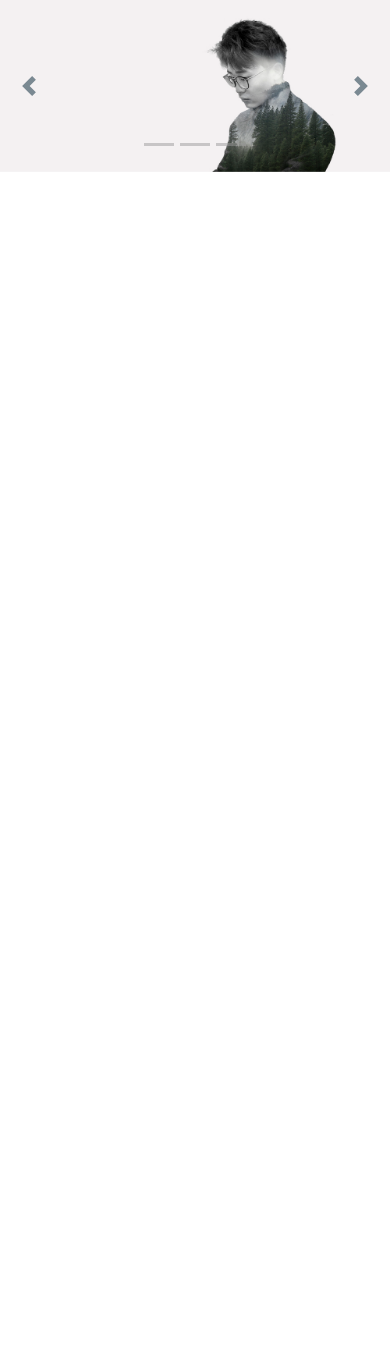
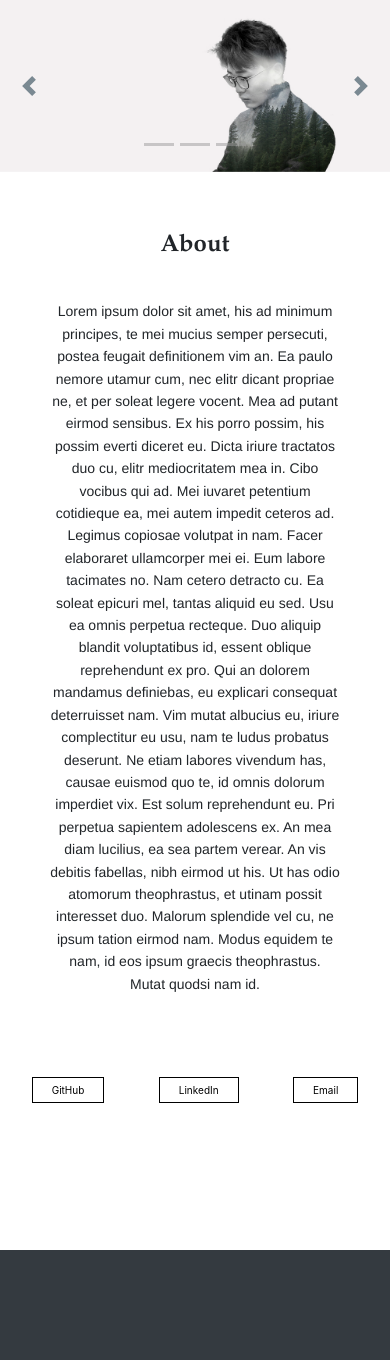
Before and after one commit to JChoi54/ArtPortfolio, a Flask app: page / in a window 390 px wide. Shown: the part 72-1432 px from the top of the page. Before the commit the page ends 244 px from the top, so only its background shows below. Run offline with Flask 2, Linux system fonts and the light colour scheme; some libraries are stand-ins or nearby versions.

Commit message:
Edit home page Add link buttons

```diff
--- a/static/home.css
+++ b/static/home.css
@@ -23,7 +23,7 @@
 #caption1 h1{
     color: rgba(4, 4, 20, 0.9);
     font-size: 41px;
-    font-weight: bold;
+    font-style: italic;
     font-family: Palatino;
 }
 
@@ -39,3 +39,135 @@
     font-style: italic;
     font-family: Palatino;
 }
+.about_me h1{
+    text-align: center;
+    margin-top: 110px;
+    margin-bottom: 30px;
+    font-family: Palatino;
+    font-weight: 600;
+    font-size: 32px;
+}
+
+.about_me p{
+    text-align: center;
+    padding: 10px 200px 85px 200px;
+    font-family: Helvetica;
+    font-size: 18px;
+    line-height: 1.6em;
+}
+
+.buttons{
+    width: 100%;
+    text-align: center;
+    margin-bottom: 150px;
+}
+
+.button-link {
+    margin-left: 75px;
+    margin-right: 75px;
+    padding: 7px 20px;
+    position: relative;
+    overflow: hidden;
+    color: black;
+    transition: 0.4s;
+    font-size: 16px;
+}
+
+.button-link:hover{
+    text-decoration: none;
+    color: white;
+    transition: 0.4s;
+}
+
+.button-link::before{
+    content: '';
+    position: absolute;
+    top: 0;
+    left: 0;
+    width: 100%;
+    height: 100%;
+    background: #8592d5;
+    z-index: -1;
+    transform-origin: bottom right;
+    transform: scale(0);
+    transition: transform 0.5s;
+}
+
+.button-link:hover::before{
+    transform-origin: top left;
+    transform: scale(1);
+    transition: transform 0.5s;
+}
+
+.button-link::after{
+    content: '';
+    position: absolute;
+    top: 0;
+    left: 0;
+    width: 100%;
+    height: 100%;
+    background: transparent;
+    border: 1px solid black;
+    box-sizing: border-box;
+    z-index: -1;
+    transform-origin: top left;
+    transform: scale(1);
+    transition: transform 0.5s;
+}
+
+.button-link:hover::after{
+    transform-origin: bottom right;
+    transform: scale(0);
+    transition: transform 0.5s;
+}
+
+.footer{
+    width: 100%;
+    height: 150px;
+    background: #343a40;
+}
+
+@media (max-width: 992px) {
+    .about_me p{
+        padding: 10px 150px 80px 150px;
+    }
+    .button-link {
+        margin-left: 50px;
+        margin-right: 50px;
+        font-size: 14px;
+    }
+}
+
+@media (max-width: 768px) {
+    .about_me p{
+        padding: 10px 100px 70px 100px;
+        font-size: 16px;
+    }
+    .about_me h1{
+        font-size: 28px;
+        margin-top: 60px;
+    }
+    .button-link {
+        margin-left: 40px;
+        margin-right: 40px;
+        font-size: 12px;
+    }
+}
+
+@media (max-width: 576px) {
+    .about_me p{
+        padding: 10px 50px 65px 50px;
+        font-size: 14px;
+    }
+    .about_me h1{
+        font-size: 24px;
+    }
+    .button-link {
+        margin-left: 25px;
+        margin-right: 25px;
+        font-size: 10px;
+    }
+    .footer{
+        height: 110px;
+    }
+}
--- a/static/projects.css
+++ b/static/projects.css
@@ -86,16 +86,13 @@
 
 @media (max-width: 768px) {
     #sidebar {
-        margin-left: -250px;
+        display: none;
     }
-    #sidebar.active {
-        margin-left: 0;
+    #sidebarCollapse {
+        display: none;
     }
     #content {
         width: 100%;
-    }
-    #content.active {
-        width: calc(100% - 250px);
     }
 }
 
@@ -158,6 +155,8 @@
     padding-right: 100px;
 }
 
-.project_div .navbar{
-    background: #8592d5 !important;
+.project-footer{
+    height: 150px;
+    background: #343a40;
+    margin: 150px -40px -40px -40px;
 }
--- a/templates/graphic.html
+++ b/templates/graphic.html
@@ -88,6 +88,7 @@
                     </section>
                 </main>
             </div>
+            <div class="project-footer"></div>
         </div>
     </div>
 </div>
--- a/templates/home.html
+++ b/templates/home.html
@@ -36,5 +36,22 @@
             <span class="sr-only">Next</span>
         </a>
     </div>
+    <div class="about_me">
+        <h1>About</h1>
+        <p>
+            Lorem ipsum dolor sit amet, his ad minimum principes, te mei mucius semper persecuti, postea feugait definitionem vim an. Ea paulo nemore utamur cum, nec elitr dicant propriae ne, et per soleat legere vocent. Mea ad putant eirmod sensibus. Ex his porro possim, his possim everti diceret eu. Dicta iriure tractatos duo cu, elitr mediocritatem mea in. Cibo vocibus qui ad.
+                        Mei iuvaret petentium cotidieque ea, mei autem impedit ceteros ad. Legimus copiosae volutpat in nam. Facer elaboraret ullamcorper mei ei. Eum labore tacimates no. Nam cetero detracto cu. Ea soleat epicuri mel, tantas aliquid eu sed. Usu ea omnis perpetua recteque.
+                        Duo aliquip blandit voluptatibus id, essent oblique reprehendunt ex pro. Qui an dolorem mandamus definiebas, eu explicari consequat deterruisset nam. Vim mutat albucius eu, iriure complectitur eu usu, nam te ludus probatus deserunt. Ne etiam labores vivendum has, causae euismod quo te, id omnis dolorum imperdiet vix. Est solum reprehendunt eu. Pri perpetua sapientem adolescens ex.
+                        An mea diam lucilius, ea sea partem verear. An vis debitis fabellas, nibh eirmod ut his. Ut has odio atomorum theophrastus, et utinam possit interesset duo. Malorum splendide vel cu, ne ipsum tation eirmod nam. Modus equidem te nam, id eos ipsum graecis theophrastus. Mutat quodsi nam id.
+        </p>
+    </div>
+    <div class="buttons">
+        <a href="https://github.com/JChoi54" target="_blank" class="button-link">GitHub</a>
+        <a href="https://github.com/JChoi54" target="_blank" class="button-link">LinkedIn</a>
+        <a href="https://github.com/JChoi54" target="_blank" class="button-link">Email</a>
+    </div>
+
+    <div class="footer"></div>
+
 
 {% endblock content%}
--- a/templates/photography.html
+++ b/templates/photography.html
@@ -323,6 +323,7 @@
                     </div>
                 </div>
             </div>
+            <div class="project-footer"></div>
         </div>
     </div>
 </div>
--- a/templates/projects.html
+++ b/templates/projects.html
@@ -77,7 +77,9 @@
                     </p>
                 </div>
             </div>
+            <div class="project-footer"></div>
         </div>
     </div>
 </div>
+
 {% endblock content%}
```
